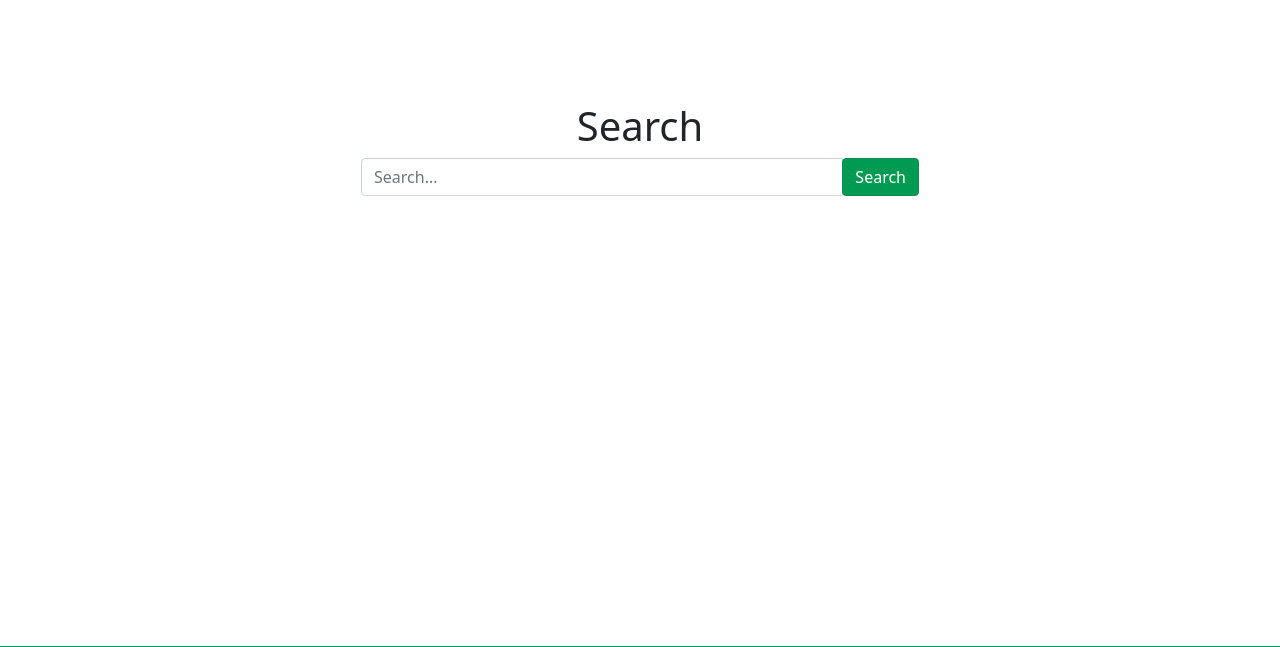
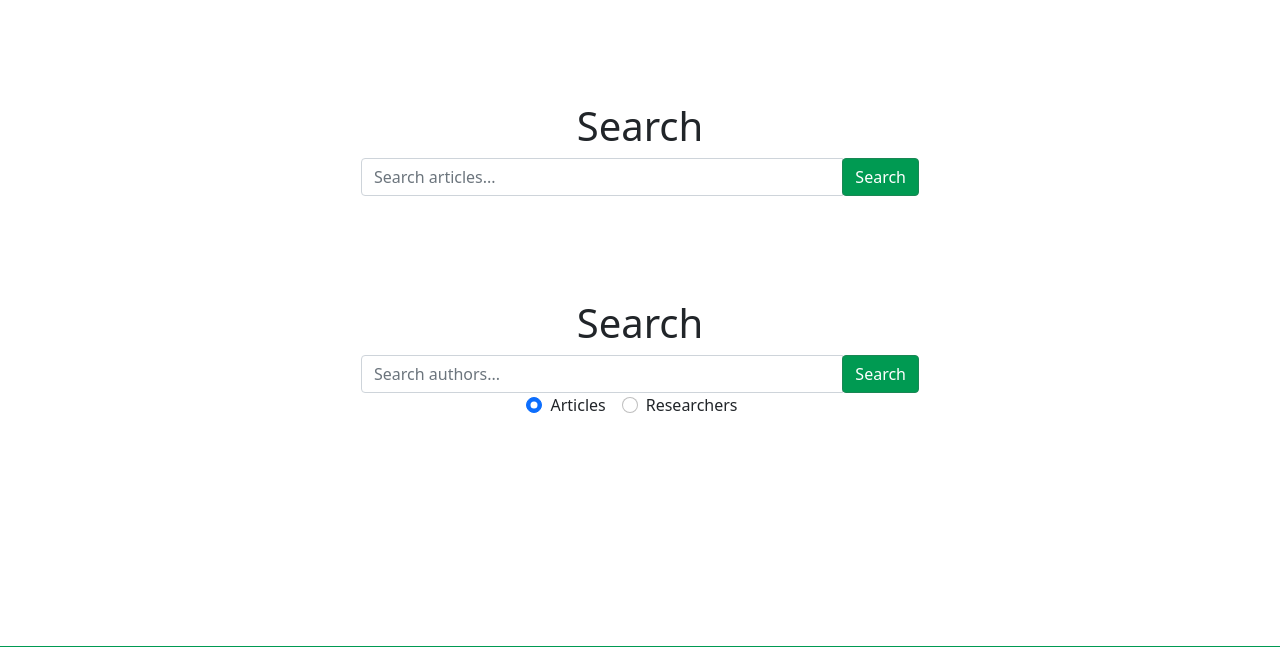
Before and after one commit to mdiaz94/thecap, a Flask app: page /index in a window 1280 px wide. Shown: the part 98-745 px from the top of the page. Run offline with Flask 2, Linux system fonts and the light colour scheme; some libraries are stand-ins or nearby versions.

Commit message:
Second search function for authors. Barebones state with radio button.

```diff
--- a/templates/index.html
+++ b/templates/index.html
@@ -20,7 +20,7 @@
     integrity="sha384-wfSDF2E50Y2D1uUdj0O3uMBJnjuUD4Ih7YwaYd1iqfktj0Uod8GCExl3Og8ifwB6"
     crossorigin="anonymous"></script>
 
-  <link rel= "stylesheet" type= "text/css" href= "{{ url_for('static',filename='styles/style.css') }}">
+  <link rel="stylesheet" type="text/css" href="{{ url_for('static',filename='styles/style.css') }}">
 
   <title>Knowledge Scrape!</title>
 </head>
@@ -97,16 +97,17 @@
 
   <!-- Content here -->
 
-    <div class="container d-flex justify-content-center" style="margin-top: 8%;">
+  <!--Article Search Button here-->
+  <div class="container d-flex justify-content-center" style="margin-top: 8%;" id="articleSearch">
     <div class="col-md-6 col-md-offset-3">
       <div class="row">
         <div id="logo" class="text-center">
           <h1>Search</h1>
         </div>
-          <form role="form" id="form-buscar" action = "/index" method = "POST">
+        <form role="form" id="form-buscar" action="/index" method="POST">
           <div class="form-group">
             <div class="input-group">
-                <input id="search" class="form-control" type="text" name="search" placeholder="Search..." required />
+              <input id="search" class="form-control" type="text" name="search" placeholder="Search articles..." required />
               <span class="input-group-btn">
                 <button class="btn btn-success" style="background-color: rgb(0, 154, 82);" type="submit">
                   <i class="glyphicon glyphicon-search" aria-hidden="true"></i> Search
@@ -119,11 +120,56 @@
     </div>
   </div>
 
+  <!--Author search here-->
+  <div class="container d-flex justify-content-center" style="margin-top: 8%;" id="authorSearch">
+    <div class="col-md-6 col-md-offset-3">
+      <div class="row">
+        <div id="logo" class="text-center">
+          <h1>Search</h1>
+        </div>
+        <form role="form" id="form-buscar" action="/index" method="POST">
+          <div class="form-group">
+            <div class="input-group">
+              <input id="search" class="form-control" type="text" name="search" placeholder="Search authors..." required />
+              <span class="input-group-btn">
+                <button class="btn btn-success" style="background-color: rgb(0, 154, 82);" type="submit">
+                  <i class="glyphicon glyphicon-search" aria-hidden="true"></i> Search
+                </button>
+              </span>
+            </div>
+          </div>
+        </form>
+      </div>
+    </div>
+  </div>
+
+  <!--End Search functions-->
+
+
+
+  <!--Radio buttons-->
+  <div class="container d-flex justify-content-center">
+    <div class="form-check form-check-inline">
+      <input class="form-check-input" type="radio" name="inlineRadioOptions" id="inlineRadio1" value="option1" checked>
+      <label class="form-check-label" for="inlineRadio1">Articles</label>
+    </div>
+    <div class="form-check form-check-inline">
+      <input class="form-check-input" type="radio" name="inlineRadioOptions" id="inlineRadio2" value="option2">
+      <label class="form-check-label" for="inlineRadio2">Researchers</label>
+    </div>
+  </div>
+  <!--End Radio buttons-->
+
+
+  <!--Content Here-->
 
 
 
 
 </body>
+
+
+
 
 
 
```
Lines whose indentation alone changed are shown as unchanged.
